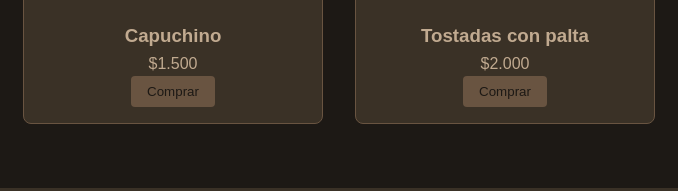
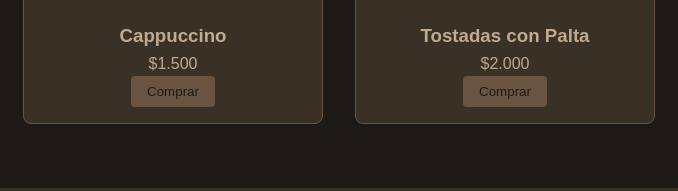
Before and after one commit to nazarodriguez08/cafearoma-landing, a plain HTML site: page index.html in a window 1280 px wide. Shown: the part 842-1033 px from the top of the page, 467-1145 px from the left. Drawn offline with Linux system fonts and the light colour scheme.

Commit message:
cambio en index

```diff
--- a/index.html
+++ b/index.html
@@ -50,13 +50,13 @@
     </div>
     <div class="card">
         <img src="https://www.cocinadelirante.com/sites/default/files/images/2023/06/como-hacer-capuchino-licuadora.jpg" alt="Capuchino">
-        <h3>Capuchino</h3>
+        <h3>Cappuccino</h3>
         <p>$1.500</p>
         <button>Comprar</button>
     </div>
     <div class="card">
         <img src="https://www.hola.com/horizon/landscape/1cf9fbe2ff07-tostadas-integrales-t.jpg" alt="Tostadas con palta">
-        <h3>Tostadas con palta</h3>
+        <h3>Tostadas con Palta</h3>
         <p>$2.000</p>
         <button>Comprar</button>
     </div>
```
